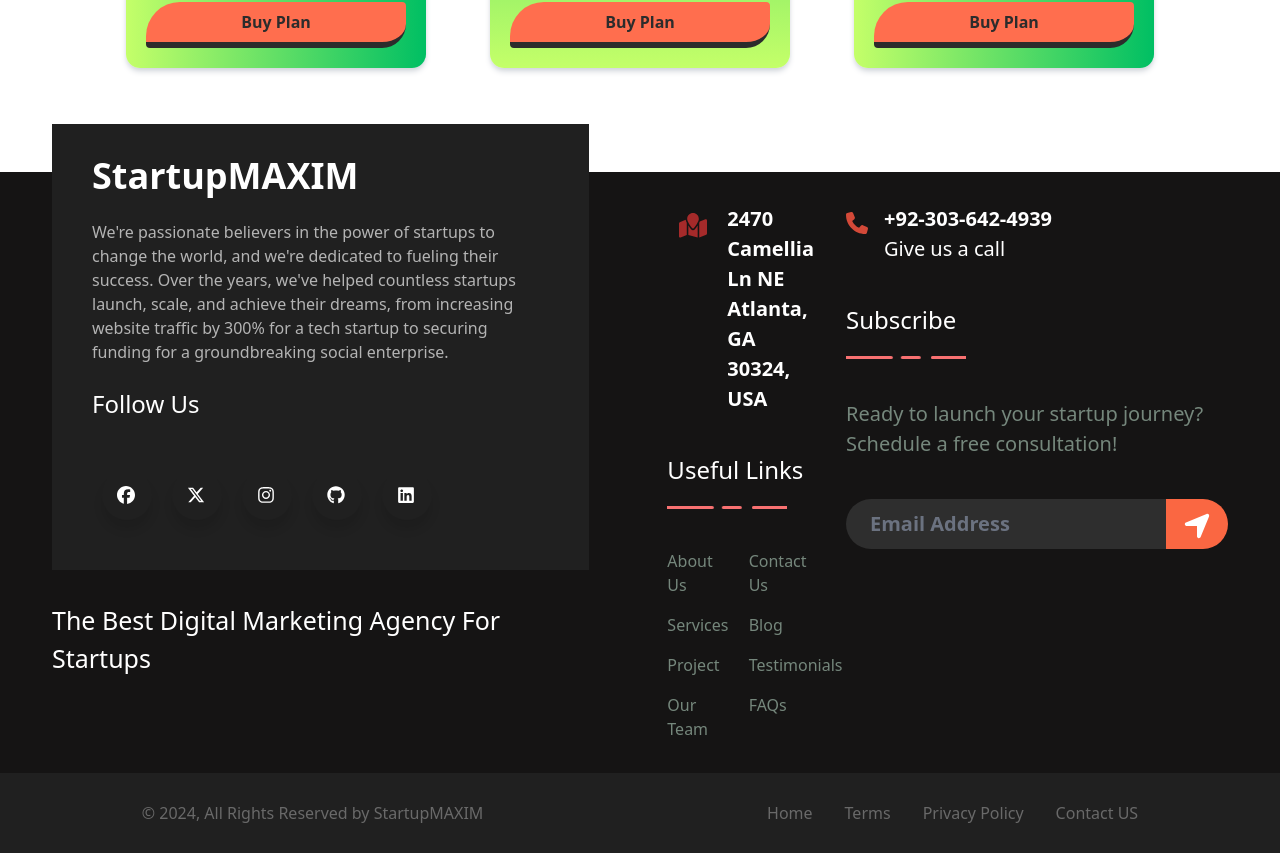
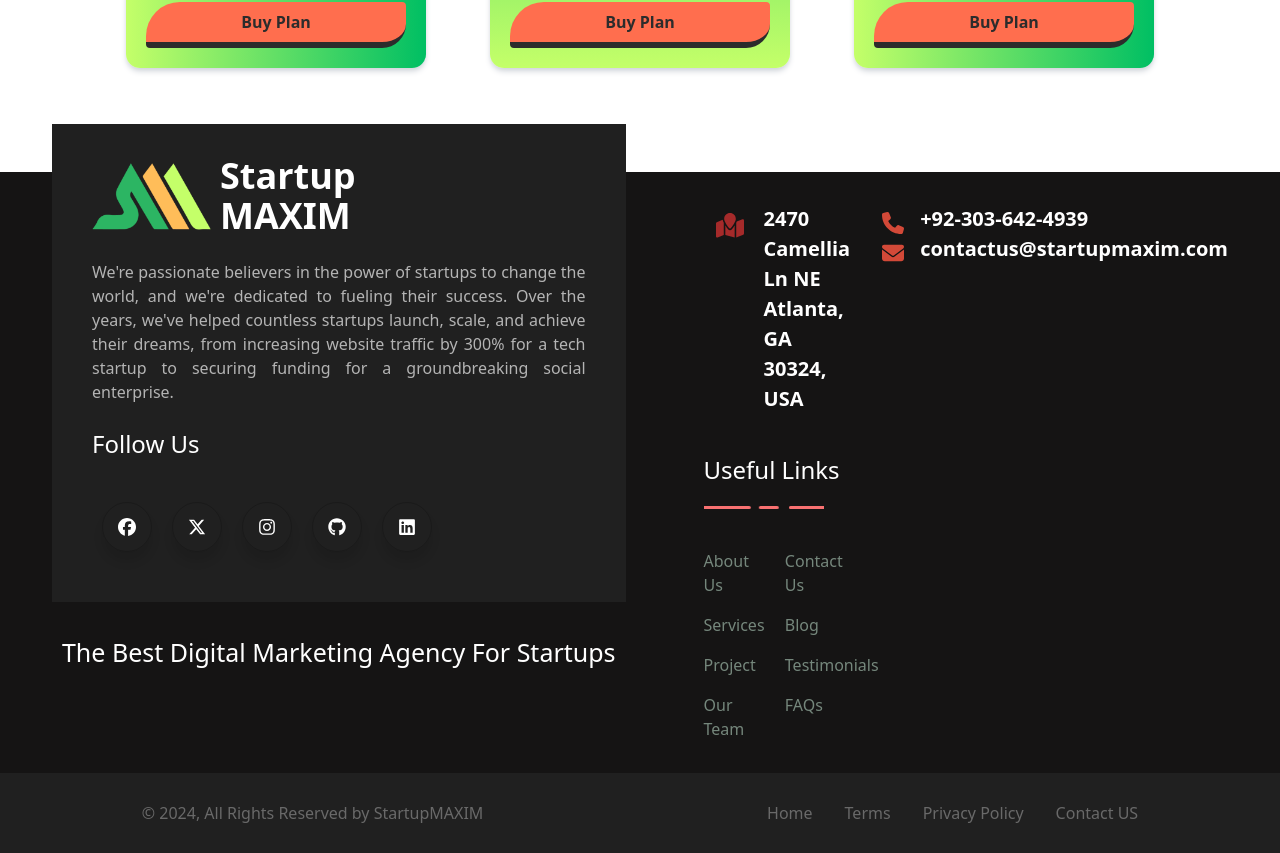
Before and after one commit to mhmAdmin1122/startupMAXIM, a Next.js app: page / in a window 1280 px wide. Shown: the part 4515-5368 px from the top of the page. Built offline with nearby package versions, Linux system fonts and the light colour scheme.

Commit message:
few more

```diff
--- a/pages/Components/F/Footer.tsx
+++ b/pages/Components/F/Footer.tsx
@@ -3,13 +3,15 @@ import {
   FaFacebook,
   FaInstagram,
   FaLinkedin,
-  FaLocationArrow,
+  FaEnvelope,
   FaMapLocation,
   FaPhone,
   FaXTwitter,
 } from "react-icons/fa6";
 import Link from "next/link";
+import Image from "next/image";
 import Marque from "../M/Marque";
+import logo from "@/public/img/logo.png";
 import { FaGithub } from "react-icons/fa";
 
 const Footer = () => {
@@ -17,11 +19,16 @@ const Footer = () => {
     <footer>
       <section className="footer">
         <div className="pr-[50px] max-[500px]:p-0 max-[500px]:w-full  pl-[20px]">
+          {/* About Form */}
           <div className="footer-section1 px-10 max-[500px]:p-3 relative bottom-20 max-[980px]:w-full bg-[#202020] pb-10 flex flex-col gap-6  pt-8  text-white">
+            <div className="flex items-center gap-2 footer-logo-box">
+              <Image src={logo} alt="logo" className="w-[120px]" />
               <h4 className="footer-sertion1-h1 text-4xl font-bold max-[350px]:text-2xl">
-              StartupMAXIM
+                Startup <br /> MAXIM
               </h4>
-            <p className="footer-sertion1-para text-[var(--text-gray)] max-[350px]:text-[12px]">
+            </div>
+
+            <p className="footer-about-us text-[var(--text-gray)] max-[350px]:text-[12px] text-justify">
               We{"'"}re passionate believers in the power of startups to change
               the world, and we{"'"}re dedicated to fueling their success. Over
               the years, we{"'"}ve helped countless startups launch, scale, and
@@ -30,8 +37,8 @@ const Footer = () => {
               enterprise.
             </p>
 
-            <h5 className="footer-sertion1-h2 text-2xl pb-4">Follow Us</h5>
-            <div>
+            <h5 className="footer-sertion1-h2 text-2xl pb-2">Follow Us</h5>
+
             <ul className="wrapper">
               <li className="icon facebook">
                 <span className="tooltip">Facebook</span>
@@ -67,13 +74,10 @@ const Footer = () => {
               </li>
             </ul>
           </div>
-          </div>
 
-          <div>
-            <h5 className=" text-[25px] relative bottom-12 text-white">
+          <h5 className="text-[25px] text-center relative bottom-12 text-white">
             The Best Digital Marketing Agency For Startups
           </h5>
-          </div>
         </div>
 
         <div className="flex gap-8 max-[620px]:flex-wrap max-[980px]:justify-around px-[20px]">
@@ -103,38 +107,29 @@ const Footer = () => {
             </div>
           </div>
 
-          <div className="flex gap-10 flex-col">
-            <div className="flex gap-4">
-              <div className="phone-icons">
-                <FaPhone />
-              </div>
+          <div className="flex flex-col">
+            <div className="flex items-center gap-4">
+              <FaPhone className="text-[#d34938] text-[22px] mt-2" />
               <div className="">
-                <h4 className="text-[20px] font-semibold text-white">
-                  {" "}
+                <Link
+                  href="tel:+923036424939"
+                  className="text-[20px] font-semibold text-white"
+                >
                   +92-303-642-4939
-                </h4>
-                <p className="text-[20px] text-white"> Give us a call</p>
+                </Link>
               </div>
             </div>
-            <div className="text-2xl max-[320px]:items-center max-[320px]:justify-center  text-white">
-              <h5>Subscribe</h5>
-              <div className="mt-5">
-                <Marque />
+
+            <div className="flex items-center gap-4">
+              <FaEnvelope className="text-[#d34938] text-[22px] mt-2" />
+              <div className="">
+                <Link
+                  href="mailto:contactus@startupmaxim.com"
+                  className="text-[20px] font-semibold text-white"
+                >
+                  contactus@startupmaxim.com
+                </Link>
               </div>
-            </div>
-            <p className="text-[20px] max-[320px]:text-start text-[#75877c]">
-              Ready to launch your startup journey? <br /> Schedule a free
-              consultation!
-            </p>
-            <div id="footer-email=buttton" className="flex w-[100%]">
-              <input
-                type="email"
-                className="email-input"
-                placeholder="Email Address"
-              />
-              <button className="button-email-submit text-[#fff]">
-                <FaLocationArrow />
-              </button>
             </div>
           </div>
         </div>
--- a/styles/globals.css
+++ b/styles/globals.css
@@ -710,9 +710,6 @@ button#scrollBtn:hover {
 .header p {
   @apply flex gap-3;
 }
-.phone-icons svg {
-  @apply text-[#d34938] text-[22px] mt-2;
-}
 #togglebutton {
   font-size: 30px;
   position: relative;
@@ -732,7 +729,7 @@ button#scrollBtn:hover {
 }
 
 .wrapper .icon {
-  @apply relative text-[#ffffff] p-[15px] m-[10px] w-[50px] h-[50px] text-[18px] flex justify-center text-center flex-col cursor-pointer max-[435px]:p-[5px] max-[435px]:w-[40px] max-[325px]:w-[25px] max-[435px]:m-[10px] max-[325px]:text-center max-[325px]:py-[2px] max-[325px]:h-[25px] max-[280px]:h-[20px] max-[280px]:w-[24px] max-[280px]:px-[3px] max-[280px]:m-[7px];
+  @apply relative text-[#ffffff] border-[1px] border-[#1a1a1a] p-[15px] m-[10px] w-[50px] h-[50px] text-[18px] flex justify-center text-center flex-col cursor-pointer max-[435px]:p-[5px] max-[435px]:w-[40px] max-[325px]:w-[25px] max-[435px]:m-[10px] max-[325px]:text-center max-[325px]:py-[2px] max-[325px]:h-[25px] max-[280px]:h-[20px] max-[280px]:w-[24px] max-[280px]:px-[3px] max-[280px]:m-[7px];
   box-shadow: 0 10px 10px rgba(0, 0, 0, 0.1);
   border-radius: 50%;
   transition: all 0.2s cubic-bezier(0.68, -0.55, 0.265, 1.55);
@@ -765,37 +762,22 @@ button#scrollBtn:hover {
   text-shadow: 0px -1px 0px rgba(0, 0, 0, 0.1);
 }
 
+.wrapper .linkedin:hover,
+.wrapper .linkedin:hover .tooltip,
+.wrapper .linkedin:hover .tooltip::before,
+.wrapper .github:hover,
+.wrapper .github:hover .tooltip,
+.wrapper .github:hover .tooltip::before,
+.wrapper .instagram:hover,
+.wrapper .instagram:hover .tooltip,
+.wrapper .instagram:hover .tooltip::before,
+.wrapper .twitter:hover,
+.wrapper .twitter:hover .tooltip,
+.wrapper .twitter:hover .tooltip::before,
 .wrapper .facebook:hover,
 .wrapper .facebook:hover .tooltip,
 .wrapper .facebook:hover .tooltip::before {
-  background: #1877f2;
-  color: #ffffff;
-}
-
-.wrapper .twitter:hover,
-.wrapper .twitter:hover .tooltip,
-.wrapper .twitter:hover .tooltip::before {
-  background: #14171a;
-  color: #ffffff;
-}
-
-.wrapper .instagram:hover,
-.wrapper .instagram:hover .tooltip,
-.wrapper .instagram:hover .tooltip::before {
-  background: #e4405f;
-  color: #ffffff;
-}
-
-.wrapper .github:hover,
-.wrapper .github:hover .tooltip,
-.wrapper .github:hover .tooltip::before {
-  background: #833ab4;
-}
-
-.wrapper .linkedin:hover,
-.wrapper .linkedin:hover .tooltip,
-.wrapper .linkedin:hover .tooltip::before {
-  background: #0a66c2;
+  @apply bg-[#ff6e4e];
 }
 /* social icon */
 
@@ -1343,7 +1325,7 @@ ul {
   .wrapper .icon:hover .tooltip {
     @apply top-[-45px] left-[-4px] opacity-[1] visible pointer-events-auto;
   }
-  .onmob{
+  .onmob {
     @apply !hidden;
   }
   /* footer */
```
Lines whose indentation alone changed are shown as unchanged.
